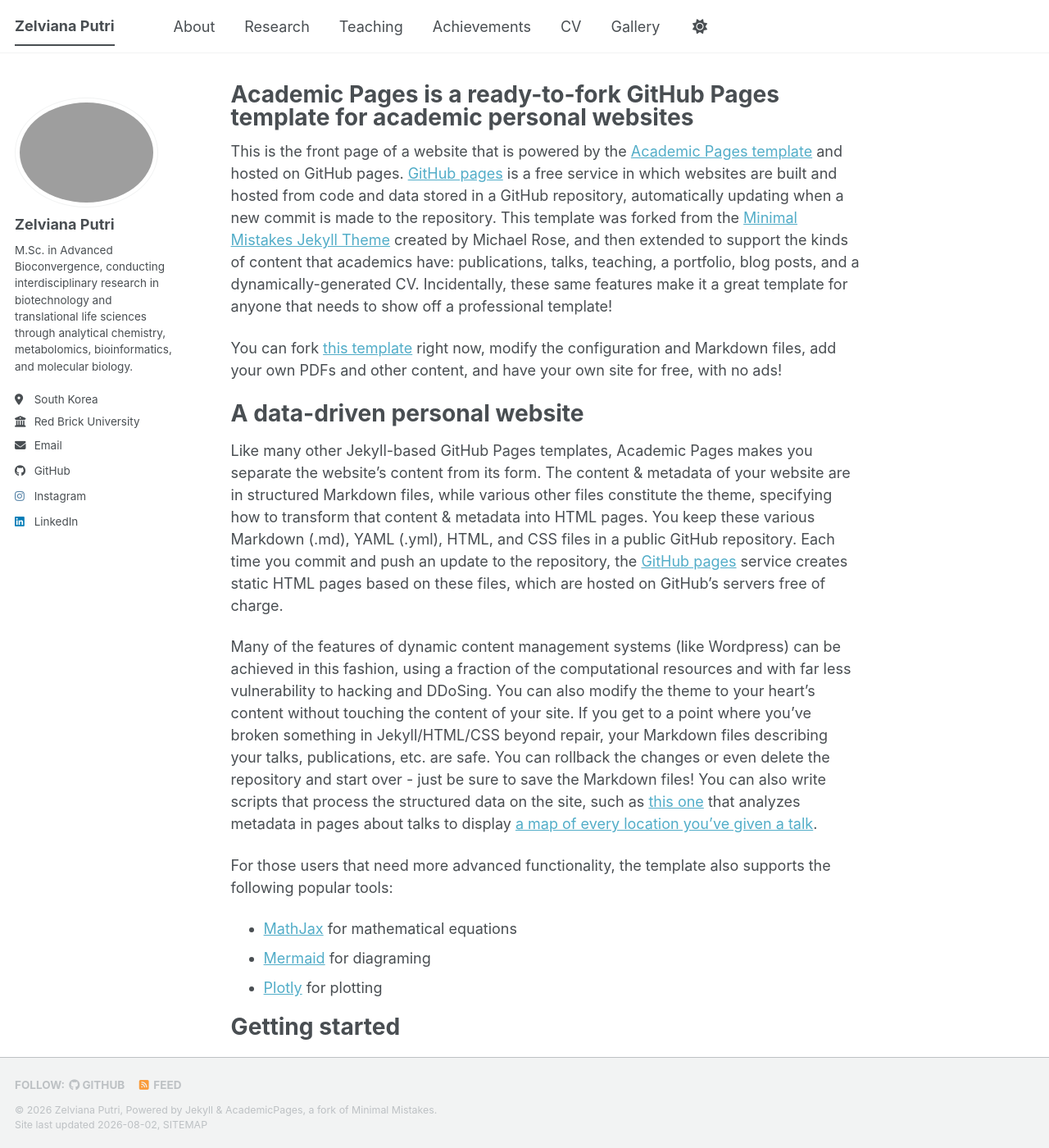
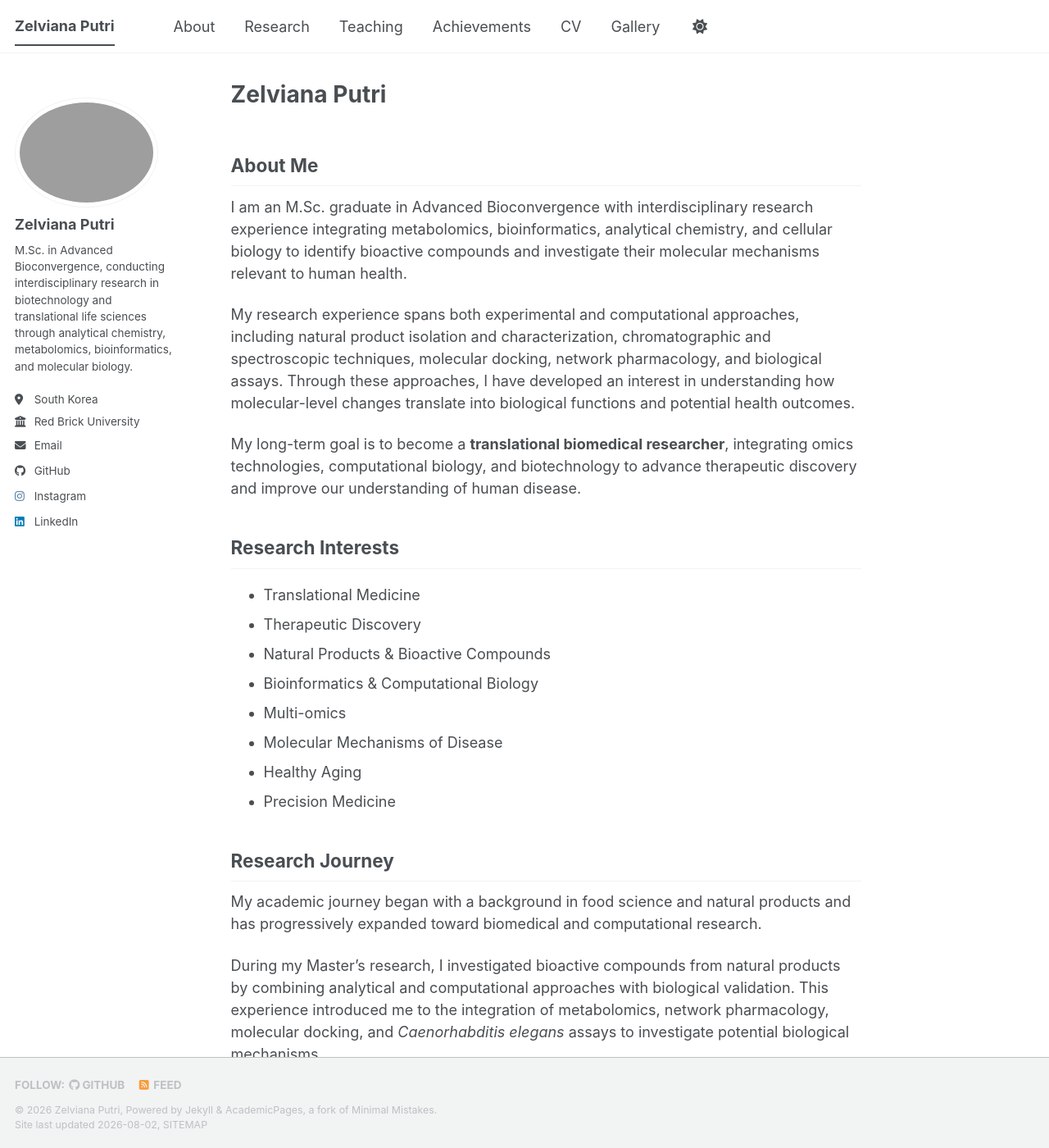
Before and after one commit to zelvianaputri27/zelviana-s-research, a Jekyll site: the page built from _pages/about.md, in a window 1280 px wide and 1400 px high. Shown: the whole window at 82% size. Built offline with Jekyll 4.4.1, drawn with Linux system fonts in a browser that asks for light colours; a style sheet for code colours, icons or effects is not loaded; some of the changed text lies outside the part shown.

Commit message:
Update about.md

```diff
--- a/_pages/about.md
+++ b/_pages/about.md
@@ -1,56 +1,64 @@
 ---
 permalink: /
-title: "Academic Pages is a ready-to-fork GitHub Pages template for academic personal websites"
+title: "Zelviana Putri"
 author_profile: true
 redirect_from:
   - /about/
   - /about.html
 ---
 
-This is the front page of a website that is powered by the [Academic Pages template](https://github.com/academicpages/academicpages.github.io) and hosted on GitHub pages. [GitHub pages](https://pages.github.com) is a free service in which websites are built and hosted from code and data stored in a GitHub repository, automatically updating when a new commit is made to the repository. This template was forked from the [Minimal Mistakes Jekyll Theme](https://mmistakes.github.io/minimal-mistakes/) created by Michael Rose, and then extended to support the kinds of content that academics have: publications, talks, teaching, a portfolio, blog posts, and a dynamically-generated CV. Incidentally, these same features make it a great template for anyone that needs to show off a professional template!
+## About Me
 
- You can fork [this template](https://github.com/academicpages/academicpages.github.io) right now, modify the configuration and Markdown files, add your own PDFs and other content, and have your own site for free, with no ads!
+I am an M.Sc. graduate in Advanced Bioconvergence with interdisciplinary research experience integrating metabolomics, bioinformatics, analytical chemistry, and cellular biology to identify bioactive compounds and investigate their molecular mechanisms relevant to human health.
 
-A data-driven personal website
-======
-Like many other Jekyll-based GitHub Pages templates, Academic Pages makes you separate the website's content from its form. The content & metadata of your website are in structured Markdown files, while various other files constitute the theme, specifying how to transform that content & metadata into HTML pages. You keep these various Markdown (.md), YAML (.yml), HTML, and CSS files in a public GitHub repository. Each time you commit and push an update to the repository, the [GitHub pages](https://pages.github.com/) service creates static HTML pages based on these files, which are hosted on GitHub's servers free of charge.
+My research experience spans both experimental and computational approaches, including natural product isolation and characterization, chromatographic and spectroscopic techniques, molecular docking, network pharmacology, and biological assays. Through these approaches, I have developed an interest in understanding how molecular-level changes translate into biological functions and potential health outcomes.
 
-Many of the features of dynamic content management systems (like Wordpress) can be achieved in this fashion, using a fraction of the computational resources and with far less vulnerability to hacking and DDoSing. You can also modify the theme to your heart's content without touching the content of your site. If you get to a point where you've broken something in Jekyll/HTML/CSS beyond repair, your Markdown files describing your talks, publications, etc. are safe. You can rollback the changes or even delete the repository and start over - just be sure to save the Markdown files! You can also write scripts that process the structured data on the site, such as [this one](https://github.com/academicpages/academicpages.github.io/blob/master/talkmap.ipynb) that analyzes metadata in pages about talks to display [a map of every location you've given a talk](https://academicpages.github.io/talkmap.html).
+My long-term goal is to become a **translational biomedical researcher**, integrating omics technologies, computational biology, and biotechnology to advance therapeutic discovery and improve our understanding of human disease.
 
-For those users that need more advanced functionality, the template also supports the following popular tools:
-- [MathJax](https://www.mathjax.org/) for mathematical equations
-- [Mermaid](https://mermaid.js.org/) for diagraming
-- [Plotly](https://plotly.com/javascript/) for plotting
+## Research Interests
 
-Getting started
-======
-1. Register a GitHub account if you don't have one and confirm your e-mail (required!)
-1. Fork [this template](https://github.com/academicpages/academicpages.github.io) by clicking the "Use this template" button in the top right.
-1. Go to the repository's settings (rightmost item in the tabs that start with "Code", should be below "Unwatch"). Rename the repository "[your GitHub username].github.io", which will also be your website's URL.
-1. Set site-wide configuration and create content & metadata (see below -- also see [this set of diffs](https://archive.is/3TPas) showing what files were changed to set up [an example site](https://getorg-testacct.github.io) for a user with the username "getorg-testacct")
-1. Upload any files (like PDFs, .zip files, etc.) to the files/ directory. They will appear at https://[your GitHub username].github.io/files/example.pdf.
-1. Check status by going to the repository settings, in the "GitHub pages" section
+- Translational Medicine
+- Therapeutic Discovery
+- Natural Products & Bioactive Compounds
+- Bioinformatics & Computational Biology
+- Multi-omics
+- Molecular Mechanisms of Disease
+- Healthy Aging
+- Precision Medicine
 
-Site-wide configuration
-------
-The main configuration file for the site is in the base directory in [_config.yml](https://github.com/academicpages/academicpages.github.io/blob/master/_config.yml), which defines the content in the sidebars and other site-wide features. You will need to replace the default variables with ones about yourself and your site's github repository. The configuration file for the top menu is in [_data/navigation.yml](https://github.com/academicpages/academicpages.github.io/blob/master/_data/navigation.yml). For example, if you don't have a portfolio or blog posts, you can remove those items from that navigation.yml file to remove them from the header.
+## Research Journey
 
-Create content & metadata
-------
-For site content, there is one Markdown file for each type of content, which are stored in directories like _publications, _talks, _posts, _teaching, or _pages. For example, each talk is a Markdown file in the [_talks directory](https://github.com/academicpages/academicpages.github.io/tree/master/_talks). At the top of each Markdown file is structured data in YAML about the talk, which the theme will parse to do lots of cool stuff. The same structured data about a talk is used to generate the list of talks on the [Talks page](https://academicpages.github.io/talks), each [individual page](https://academicpages.github.io/talks/2012-03-01-talk-1) for specific talks, the talks section for the [CV page](https://academicpages.github.io/cv), and the [map of places you've given a talk](https://academicpages.github.io/talkmap.html) (if you run this [python file](https://github.com/academicpages/academicpages.github.io/blob/master/talkmap.py) or [Jupyter notebook](https://github.com/academicpages/academicpages.github.io/blob/master/talkmap.ipynb), which creates the HTML for the map based on the contents of the _talks directory).
+My academic journey began with a background in food science and natural products and has progressively expanded toward biomedical and computational research.
 
-**Markdown generator**
+During my Master's research, I investigated bioactive compounds from natural products by combining analytical and computational approaches with biological validation. This experience introduced me to the integration of metabolomics, network pharmacology, molecular docking, and *Caenorhabditis elegans* assays to investigate potential biological mechanisms.
 
-The repository includes [a set of Jupyter notebooks](https://github.com/academicpages/academicpages.github.io/tree/master/markdown_generator
-) that converts a CSV containing structured data about talks or presentations into individual Markdown files that will be properly formatted for the Academic Pages template. The sample CSVs in that directory are the ones I used to create my own personal website at stuartgeiger.com. My usual workflow is that I keep a spreadsheet of my publications and talks, then run the code in these notebooks to generate the Markdown files, then commit and push them to the GitHub repository.
+I am now expanding my expertise toward **multi-omics and computational biology**, with a particular interest in bulk and single-cell transcriptomics, spatial omics, functional genomics, and computational drug discovery.
 
-How to edit your site's GitHub repository
-------
-Many people use a git client to create files on their local computer and then push them to GitHub's servers. If you are not familiar with git, you can directly edit these configuration and Markdown files directly in the github.com interface. Navigate to a file (like [this one](https://github.com/academicpages/academicpages.github.io/blob/master/_talks/2012-03-01-talk-1.md) and click the pencil icon in the top right of the content preview (to the right of the "Raw | Blame | History" buttons). You can delete a file by clicking the trashcan icon to the right of the pencil icon. You can also create new files or upload files by navigating to a directory and clicking the "Create new file" or "Upload files" buttons.
+## Currently Developing
 
-Example: editing a Markdown file for a talk
-![Editing a Markdown file for a talk](/images/editing-talk.png)
+- Multi-omics Integration
+- Bulk & Single-cell Transcriptomics
+- Spatial Omics
+- Functional Genomics
+- Computational Drug Discovery
+- Precision Medicine
 
-For more info
-------
-More info about configuring Academic Pages can be found in [the guide](https://academicpages.github.io/markdown/), the [growing wiki](https://github.com/academicpages/academicpages.github.io/wiki), and you can always [ask a question on GitHub](https://github.com/academicpages/academicpages.github.io/discussions). The [guides for the Minimal Mistakes theme](https://mmistakes.github.io/minimal-mistakes/docs/configuration/) (which this theme was forked from) might also be helpful.
+## Selected Achievements
+
+**Best Research Poster — Korean Society of Food Science and Technology (KoSFoST), 2025**
+
+Recognized for research on the isolation, structural elucidation, and molecular mechanisms underlying the anti-aging effects of xanthohumol using targeted metabolomics, network pharmacology, and *in vitro* approaches.
+
+**BK21 Research Graduate Competition Recipient — 2025**
+
+Recipient of a competitive research grant supporting graduate research.
+
+**Global Korea Scholarship (GKS) Awardee**
+
+Awardee of the Korean Government's Global Korea Scholarship for graduate study in South Korea.
+
+---
+
+### Explore My Academic Work
+
+Use the navigation above to explore my **research projects, teaching activities, achievements, curriculum vitae, and academic gallery**.
```
